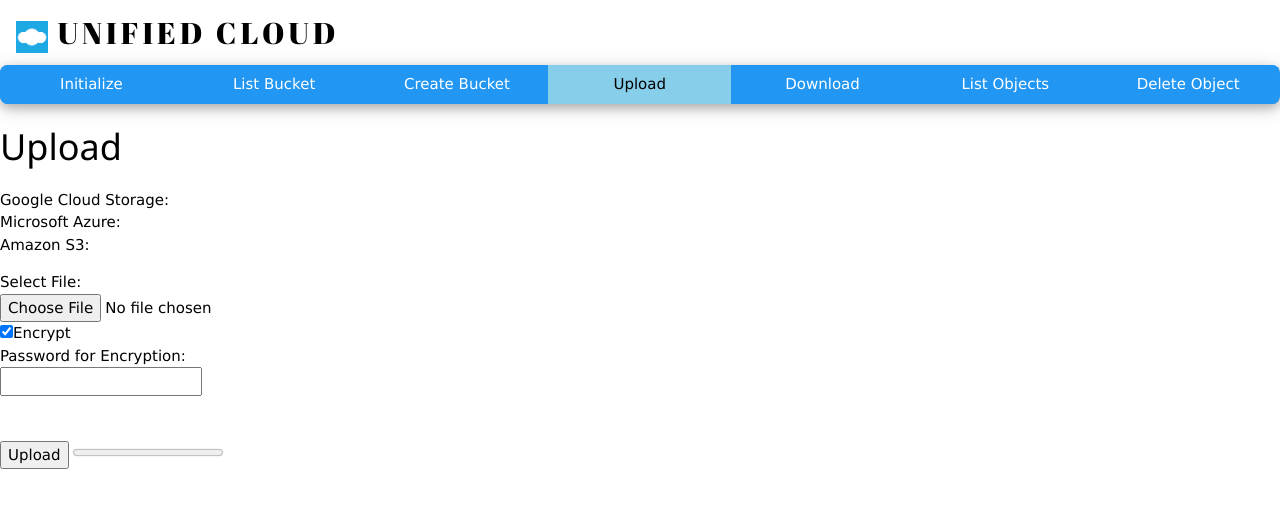
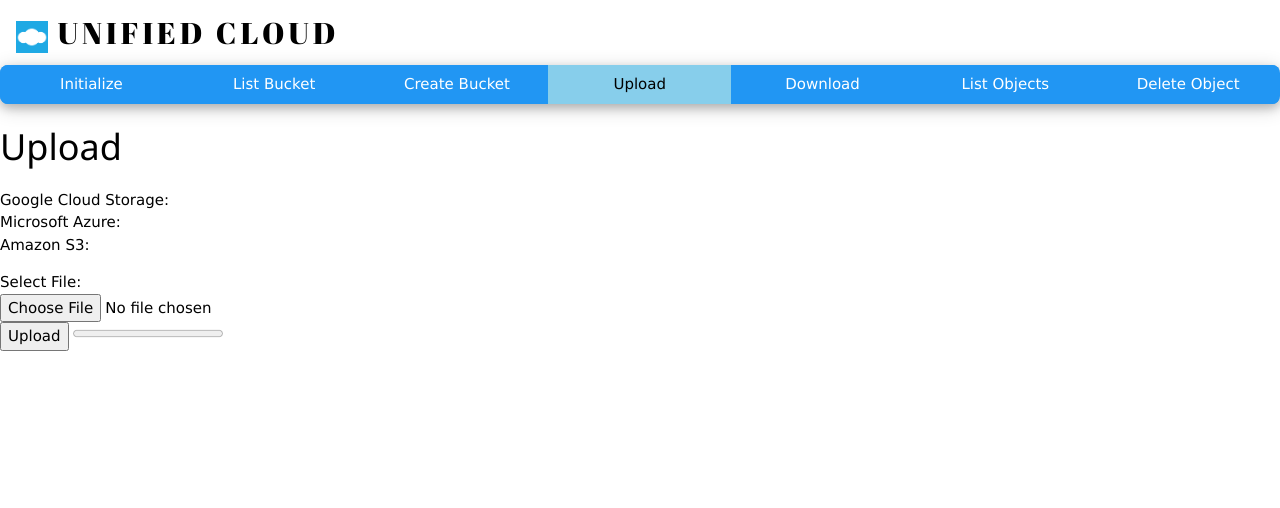
Before and after one commit to danielwwong/Unified-Cloud-API, a Flask app: template templates/upload_ajax.html in a window 1280 px wide. Shown: the top 508 px of the page. Run offline with Flask 2, Linux system fonts and the light colour scheme; the template is opened without the code that fills it, so the values that code supplies are empty.

Commit message:
Optimize Upload

```diff
--- a/custom_api.py
+++ b/custom_api.py
@@ -147,13 +147,13 @@ def rsa_key(password, username):
     encoded_key.close()
     return None
 
-def encrypt_file(backup_file_path):
+def encrypt_file(backup_file_path, username):
     data = ''
     with open(backup_file_path, 'rb') as file_read:
         data = file_read.read()
     file_read.close()
     with open(backup_file_path, 'wb') as file_output:
-        recipient_key = RSA.import_key(open('static/temp/rsa_public_key.pem').read())
+        recipient_key = RSA.import_key(open('static/temp/' + username + '.pem').read())
         session_key = get_random_bytes(16)
         # encrypt the session key with the public RSA key
         cipher_rsa = PKCS1_OAEP.new(recipient_key)
--- a/main.py
+++ b/main.py
@@ -72,17 +72,11 @@ def upload():
     google_upload_bucket = request.form['google_upload_bucket']
     azure_upload_container = request.form['azure_upload_container']
     aws_upload_bucket = request.form['aws_upload_bucket']
-    check_encrypt = request.form.get('encryption_check')
-    password = request.form['input_password']
     # add a '.' in front of filename to hide the file in macOS
     backup_file_path = backup_file_folder + f.filename
     f.save(backup_file_path)
-    # encryption
-    if check_encrypt == 'on':
-        # RSA public/private key generation
-        custom_api.rsa_key(password)
-        # encrypt file
-        custom_api.encrypt_file(backup_file_path)
+    # encrypt file
+    custom_api.encrypt_file(backup_file_path, username)
     # upload
     google_info, azure_info, aws_info = custom_api.upload_object(backup_file_path, f.filename, google_upload_bucket, azure_upload_container, aws_upload_bucket)
     info = google_info + '<br>' + azure_info + '<br>' + aws_info
@@ -165,11 +159,11 @@ def delete():
     else:
         return render_template('delete_object.html')
 
-@app.route('/delete_private_key/', methods = ['POST'])
-def delete_private_key():
-    custom_api.os.remove(temp_file_folder + 'rsa_private_key.bin')
-    info = 'Successfully Deleted Private Key in Server.'
-    return info
+#@app.route('/delete_private_key/', methods = ['POST'])
+#def delete_private_key():
+#    custom_api.os.remove(temp_file_folder + 'rsa_private_key.bin')
+#    info = 'Successfully Deleted Private Key in Server.'
+#    return info
 
 if __name__ == '__main__':
     app.run(debug = True)
--- a/templates/upload_ajax.html
+++ b/templates/upload_ajax.html
@@ -2,22 +2,6 @@
 {% block head %}
 		<title>UploadAjax</title>
 		<script type="text/javascript">
-			function InsertInput(checkbox) {
-				if (checkbox.checked) {
-					var input = document.createElement("input");
-					input.type = "password";
-					input.id = "input_password";
-					var div = document.createElement("div");
-					div.id = "input_password_text";
-					div.innerHTML = "Password for Encryption: ";
-					document.getElementById("dynamic_input").appendChild(div);
-					document.getElementById("dynamic_input").appendChild(input);
-				}
-				else {
-					document.getElementById("input_password_text").remove();
-					document.getElementById("input_password").remove();
-				}
-			}
 			function UploadFile() {
 				// get bucket/container name
 				var g_bucket_list = document.getElementsByName("google_upload_bucket");
@@ -43,16 +27,6 @@
 				}
 				// get file element
 				var fileObj = document.getElementById("file_path").files[0];
-				var check = document.getElementsByName("encryption_check")[0];
-				if (check.checked) {
-					var check_encrypt = "on";
-				}
-				else {
-					var check_encrypt = "None";
-				}
-				if (check_encrypt == "on") {
-					var password = document.getElementById("input_password").value;
-				}
 				// upload controller
 				var FileController = "/upload/";
 				// FormData
@@ -61,31 +35,12 @@
 				form.append("azure_upload_container", a_container);
 				form.append("aws_upload_bucket", a_bucket);
 				form.append("file_path", fileObj);
-				form.append("encryption_check", check_encrypt);
-				form.append("input_password", password);
 				// XMLHttpRequest
 				var xhr = new XMLHttpRequest();
 				xhr.open("post", FileController, true);
 				xhr.onreadystatechange = function() {
 					if (this.readyState == 4 && this.status == 200) {
 						information.innerHTML = this.responseText;
-						if (check_encrypt == "on") {
-							var link = "/download_keys/private/";
-							var download_name = "rsa_private_key.bin";
-							download(link, download_name);
-							information_private_key.innerHTML = "You have 5 seconds to save the private key!"
-							setTimeout(delete_private_key, 5000);
-							function delete_private_key() {
-								var xhr2 = new XMLHttpRequest();
-								xhr2.open("post", "/delete_private_key/");
-								xhr2.send();
-								xhr2.onreadystatechange = function() {
-									if (this.readyState == 4 && this.status == 200) {
-										information_private_key.innerHTML = this.responseText;
-									}
-								}
-							}
-						}
 					}
 					else {
 						information.innerHTML = "Running...";
@@ -93,15 +48,6 @@
 				}
 				xhr.upload.addEventListener("progress", progressFunction, false);
 				xhr.send(form);
-			}
-			function download(name, download_name) {
-				var element = document.createElement("a");
-				element.style.display = 'none';
-				document.body.appendChild(element);
-				element.setAttribute("href", name);
-				element.setAttribute("download", download_name);
-				element.click();
-				document.body.removeChild(element);
 			}
 			function progressFunction(evt) {
 				var progressBar = document.getElementById("progressBar");
@@ -138,12 +84,6 @@
 		</p>
 		Select File:<br>
 		<input type="file" id="file_path"><br>
-		<input type="checkbox" name="encryption_check" id="if_encryption" onclick="InsertInput(this);" checked><label for="if_encryption">Encrypt</label>
-		<div id="dynamic_input"></div>
-		<script type="text/javascript">
-			InsertInput(document.getElementById("if_encryption"));
-		</script>
-		<br><br>
 		<input type="button" onclick="UploadFile();" value="Upload">
 		<progress id="progressBar" value="0" max="100"></progress>
 		<span id="percentage"></span>
```
